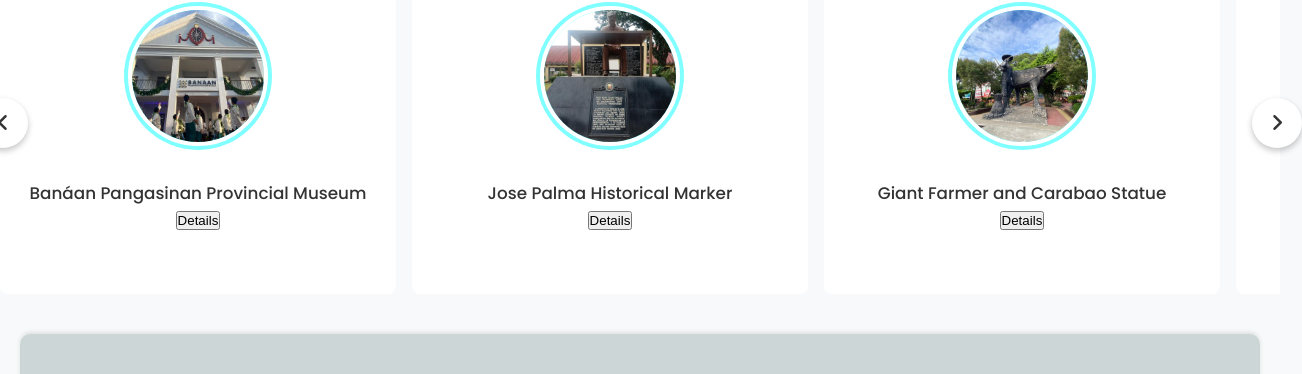
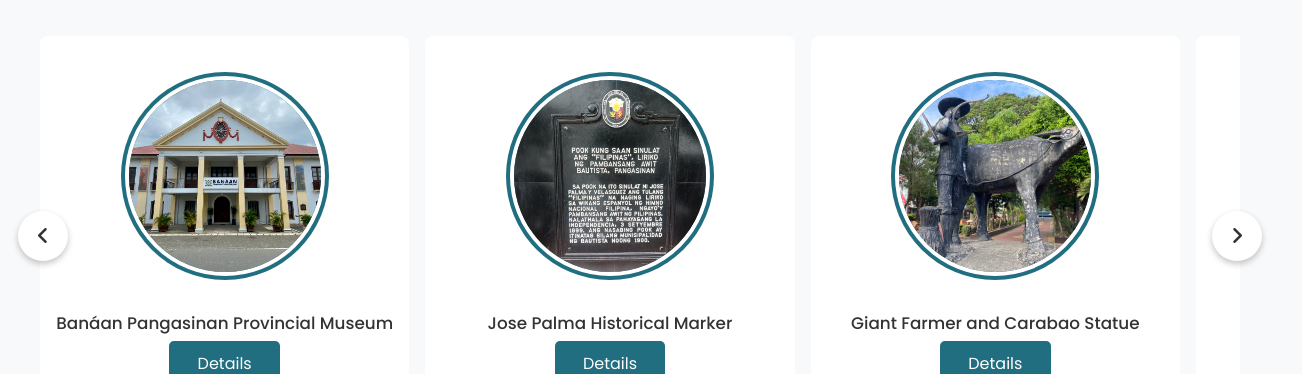
Before and after one commit to dmsimara/see-pangasinan, a plain HTML site: page templates/landmarks.html in a window 1280 px wide. Shown: the part 191-565 px from the top of the page, 1302 px wide, since content can reach past the window. Drawn offline with nearby package versions, Linux system fonts and the light colour scheme.

Commit message:
Update files

```diff
--- a/src/static/css/landmarks.css
+++ b/src/static/css/landmarks.css
@@ -67,6 +67,20 @@ nav ul li a:hover {
 }
 
 /* Main content styling */
+.content {
+  padding: 40px;
+  /* display: flex; */
+  flex-wrap: wrap;
+}
+
+h1 {
+  text-align: center;
+  margin: 20px 0;
+  color: var(--aqua);
+  text-shadow: 1px 2px 3px rgba(0, 0, 0, 0.5);
+  font-size: 40px;
+}
+
 .wrapper {
     width: 100%;
     position: relative;
@@ -130,7 +144,7 @@ nav ul li a:hover {
 
 .carousel .card {
     scroll-snap-align: start;
-    height: 342px;
+    height: 400px;
     list-style: none;
     background: #ffffff;
     border-radius: 8px;
@@ -143,15 +157,15 @@ nav ul li a:hover {
 }
 
 .card .img {
-    background: #00FFFF80;
-    width: 148px;
-    height: 148px;
+    background: var(--aqua);
+    width: 208px;
+    height: 208px;
     border-radius: 50%;
 }
 
 .card .img img {
-    width: 140px;
-    height: 140px;
+    width: 200px;
+    height: 200px;
     object-fit: cover;
     border-radius: 50%;
     border: 4px solid #fff;
@@ -161,6 +175,24 @@ nav ul li a:hover {
     font-weight: 500;
     font-size: 1.05rem;
     margin: 30px 0 5px;
+}
+
+.details-button {
+  display: block;
+  width: 30%;
+  padding: 10px;
+  text-align: center;
+  background-color: var(--aqua);
+  color: var(--white);
+  text-decoration: none;
+  border: none;
+  cursor: pointer;
+  border-radius: 5px;
+  transition: background-color 0.3s;
+}
+
+.details-button:hover {
+  background-color: var(--black);
 }
 
 @media screen and (max-width: 900px) {
--- a/templates/landmarks.html
+++ b/templates/landmarks.html
@@ -14,7 +14,7 @@
 
 <body>
     <header>
-        <h1>See Pangasinan</h1>
+        <span>See Pangasinan</span>
         <nav>
             <ul>
                 <li><a href="../templates/home.html">Home</a></li>
@@ -35,54 +35,54 @@
             <i id="left" class="fa-solid fa-angle-left"></i>
             <ul class="carousel">
                 <li class="card">
-                    <div class="img"><img src="../src/assets/landmarks/banaanprovmuseum1.jpg" alt="Banáan Pangasinan Provincial Museum" draggable="false"></div>
+                    <div class="img"><img src="../src/assets/landmarks/banaanprovmuseum2.jpeg" alt="Banáan Pangasinan Provincial Museum" draggable="false"></div>
                     <h2>Banáan Pangasinan Provincial Museum</h2>
-                    <button class="details-button">Details</button>
+                    <a href="../templates/landmarksSP.html" class="details-button">Details</a>
                 </li>
                 <li class="card">
-                    <div class="img"><img src="../src/assets/landmarks/josepalmahistoricalmarker1.jpeg" alt="Jose Palma Historical Marker" draggable="false"></div>
+                    <div class="img"><img src="../src/assets/landmarks/josepalmahistoricalmarker2.jpeg" alt="Jose Palma Historical Marker" draggable="false"></div>
                     <h2>Jose Palma Historical Marker</h2>
-                    <button class="details-button">Details</button>
+                    <a href="../templates/landmarksSP.html" class="details-button">Details</a>
                 </li>
                 <li class="card">
-                    <div class="img"><img src="../src/assets/landmarks/gfarmerandcarabaostatue1.jpg" alt="Giant Farmer and Carabao Statue" draggable="false"></div>
+                    <div class="img"><img src="../src/assets/landmarks/gfarmerandcarabaostatue2.jpg" alt="Giant Farmer and Carabao Statue" draggable="false"></div>
                     <h2>Giant Farmer and Carabao Statue</h2>
-                    <button class="details-button">Details</button>
+                    <a href="../templates/landmarksSP.html" class="details-button">Details</a>
                 </li>
                 <li class="card">
-                    <div class="img"><img src="../src/assets/landmarks/metamorphosismonument1.jpg" alt="Metamorphosis Monument" draggable="false"></div>
+                    <div class="img"><img src="../src/assets/landmarks/metamorphosismonument2.jpg" alt="Metamorphosis Monument" draggable="false"></div>
                     <h2>Metamorphosis Monument</h2>
-                    <button class="details-button">Details</button>
+                    <a href="../templates/landmarksSP.html" class="details-button">Details</a>
                 </li>
                 <li class="card">
-                    <div class="img"><img src="../src/assets/landmarks/bantayog-wika1.jpg" alt="Bantayog-Wika ng Pangasinan" draggable="false"></div>
+                    <div class="img"><img src="../src/assets/landmarks/bantayog-wika2.jpg" alt="Bantayog-Wika ng Pangasinan" draggable="false"></div>
                     <h2>Bantayog-Wika ng Pangasinan</h2>
-                    <button class="details-button">Details</button>
+                    <a href="../templates/landmarksSP.html" class="details-button">Details</a>
                 </li>
                 <li class="card">
-                    <div class="img"><img src="../src/assets/landmarks/danielmarambamonument1.jpg" alt="Daniel Maramba Monument" draggable="false"></div>
+                    <div class="img"><img src="../src/assets/landmarks/danielmarambamonument2.jpg" alt="Daniel Maramba Monument" draggable="false"></div>
                     <h2>Daniel Maramba Monument</h2>
-                    <button class="details-button">Details</button>
+                    <a href="../templates/landmarksSP.html" class="details-button">Details</a>
                 </li>
                 <li class="card">
-                    <div class="img"><img src="../src/assets/landmarks/ASNAmonument1.jpg" alt="ASNA Monument" draggable="false"></div>
+                    <div class="img"><img src="../src/assets/landmarks/ASNAmonument2.jpg" alt="ASNA Monument" draggable="false"></div>
                     <h2>ASNA Monument</h2>
-                    <button class="details-button">Details</button>
+                    <a href="../templates/landmarksSP.html" class="details-button">Details</a>
                 </li>
                 <li class="card">
-                    <div class="img"><img src="../src/assets/landmarks/oliccathedral1.jpg" alt="Our Lady of Immaculate Conception Cathedral" draggable="false"></div>
+                    <div class="img"><img src="../src/assets/landmarks/oliccathedral2.jpg" alt="Our Lady of Immaculate Conception Cathedral" draggable="false"></div>
                     <h2>Our Lady of Immaculate Conception Cathedral</h2>
-                    <button class="details-button">Details</button>
+                    <a href="../templates/landmarksSP.html" class="details-button">Details</a>
                 </li>
                 <li class="card">
-                    <div class="img"><img src="../src/assets/landmarks/bangolcraggs1.jpg" alt="Bangol Craggs" draggable="false"></div>
+                    <div class="img"><img src="../src/assets/landmarks/bangolcraggs2.jpg" alt="Bangol Craggs" draggable="false"></div>
                     <h2>Bangol Craggs</h2>
-                    <button class="details-button">Details</button>
+                    <a href="../templates/landmarksSP.html" class="details-button">Details</a>
                 </li>
                 <li class="card">
-                    <div class="img"><img src="../src/assets/landmarks/st-catherineofalexandriaparishchurch1.jpg" alt="St. Catherine of Alexandria Parish Church" draggable="false"></div>
+                    <div class="img"><img src="../src/assets/landmarks/st-catherineofalexandriaparishchurch2.jpg" alt="St. Catherine of Alexandria Parish Church" draggable="false"></div>
                     <h2>St. Catherine of Alexandria Parish Church</h2>
-                    <button class="details-button">Details</button>
+                    <a href="../templates/landmarksSP.html" class="details-button">Details</a>
                 </li>
             </ul>
             <i id="right" class="fa-solid fa-angle-right"></i>
```
Also changed, not shown: templates/timeline.html (+12 -6 lines), templates/map.html (line endings or trailing spaces).
